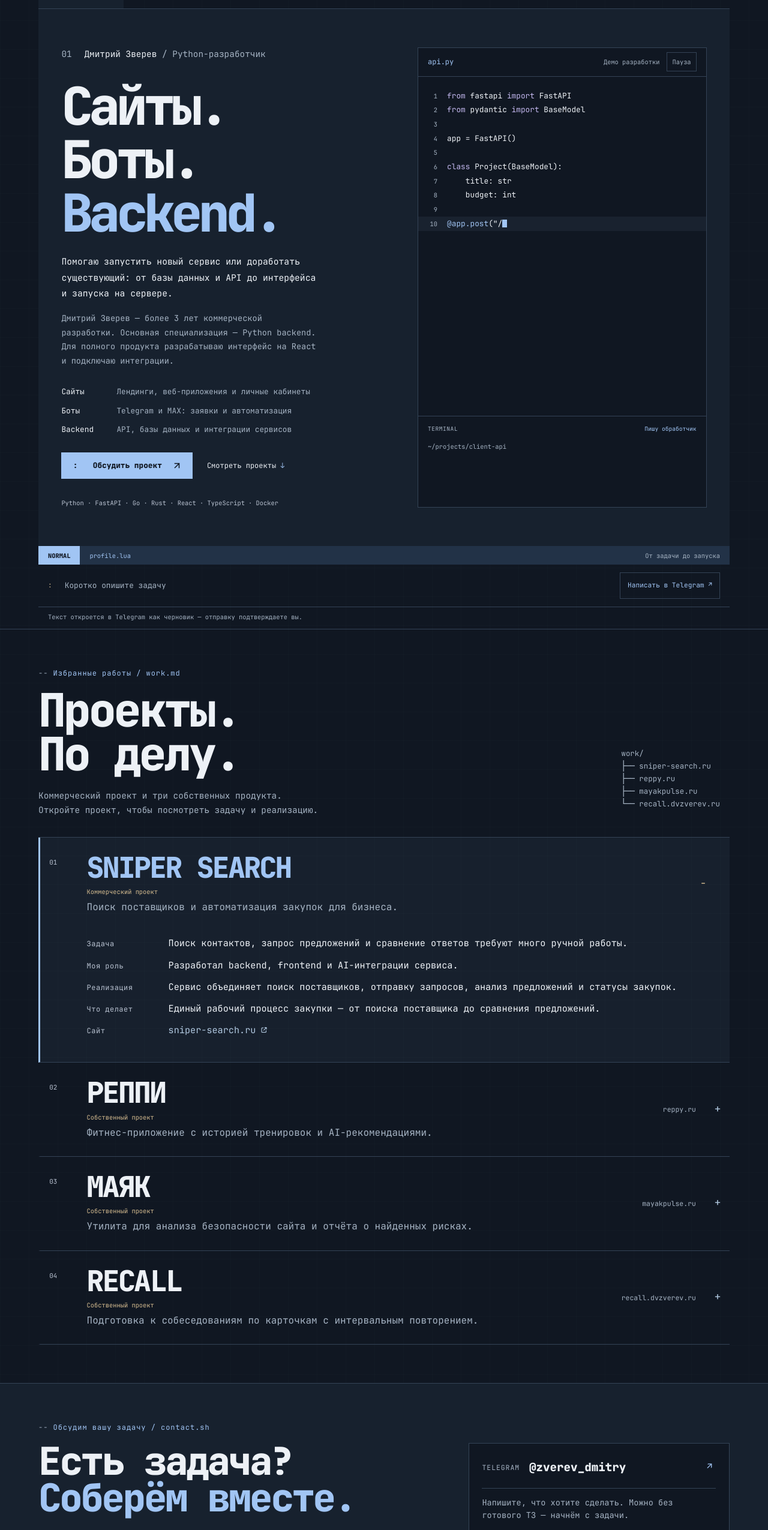
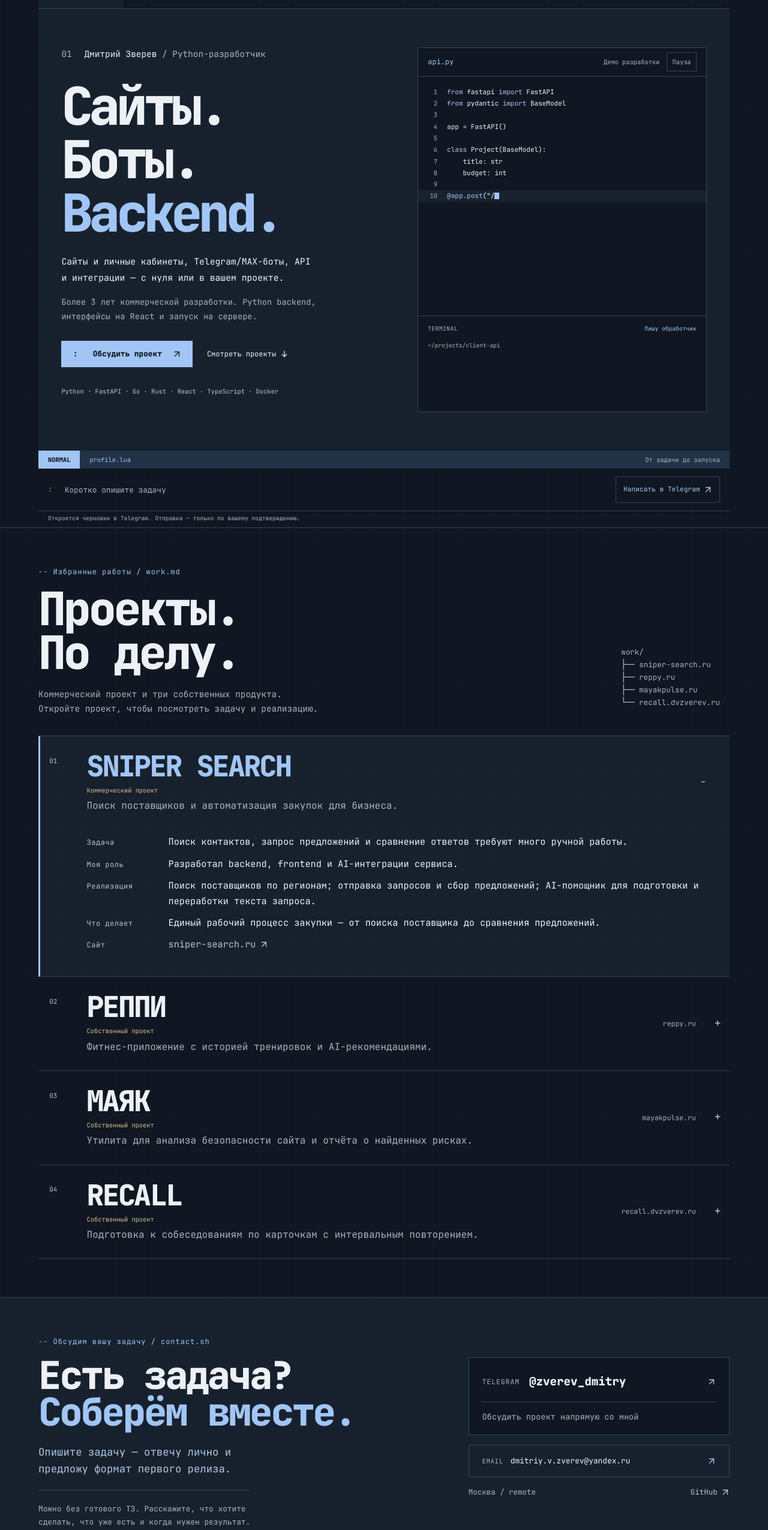
Before and after one commit to dmitriy-zverev/dvzverev, an Astro site: page / in a window 1280 px wide. Shown: the part 110-2660 px from the top of the page at 60% size. Built offline with nearby package versions, Linux system fonts and the light colour scheme; Astro itself is replaced by a stand-in of ours.

Commit message:
Polish contacts, case copy, analytics goals and fixed terminal layout

```diff
--- a/public/metrika.js
+++ b/public/metrika.js
@@ -21,3 +21,15 @@ window.ym(113254290, 'init', {
   accurateTrackBounce: true,
   trackLinks: true,
 });
+
+document.addEventListener('click', function (event) {
+  const link = event.target.closest?.('a[href]');
+  if (!link) return;
+  if (link.href.startsWith('https://t.me/')) window.ym(113254290, 'reachGoal', 'telegram_click');
+  if (link.href.startsWith('mailto:')) window.ym(113254290, 'reachGoal', 'email_click');
+});
+document.addEventListener('submit', function (event) {
+  if (event.target.matches('form[action^="https://t.me/"]')) {
+    window.ym(113254290, 'reachGoal', 'telegram_draft');
+  }
+});
--- a/src/components/hero/CodeTerminal.css
+++ b/src/components/hero/CodeTerminal.css
@@ -3,14 +3,17 @@
   flex-direction: column;
   min-width: 0;
   width: 100%;
-  height: 100%;
-  min-height: 38rem;
+  height: 38rem;
+  min-height: 0;
   background: var(--color-bg);
   border: 1px solid var(--color-line);
   font-family: var(--font-mono);
   overflow: hidden;
+  container-type: inline-size;
 }
 .terminal-title {
+  flex: 0 0 3rem;
+  box-sizing: border-box;
   display: flex;
   align-items: center;
   gap: 0.75rem;
@@ -45,15 +48,14 @@
   border-color: var(--color-accent);
 }
 .terminal-editor {
-  flex: 1;
+  flex: 1 1 0;
   min-height: 0;
-  padding: 1.25rem 0;
-  overflow-x: auto;
-  overflow-y: auto;
+  padding: 1rem 0;
+  overflow: hidden;
 }
 .terminal-code {
   margin: 0;
-  font: 0.8rem/1.85 var(--font-mono);
+  font: min(0.75rem, 2.3cqw)/1.7 var(--font-mono);
   white-space: pre;
 }
 .terminal-line {
@@ -103,6 +105,9 @@
   color: var(--color-muted);
 }
 .terminal-console {
+  flex: 0 0 10rem;
+  box-sizing: border-box;
+  overflow: hidden;
   border-top: 1px solid var(--color-line);
   padding: 0.9rem 1rem;
 }
@@ -120,8 +125,8 @@
   letter-spacing: 0;
 }
 .terminal-logs {
-  min-height: 6rem;
-  font-size: 0.65rem;
+  min-height: 0;
+  font-size: min(0.65rem, 2cqw);
   line-height: 1.75;
   white-space: pre-wrap;
   overflow-wrap: anywhere;
@@ -140,7 +145,7 @@
 }
 @media (max-width: 60rem) {
   .terminal-code {
-    font-size: 0.65rem;
+    font-size: min(0.65rem, 2.3cqw);
   }
   .terminal-title {
     padding-inline: 0.75rem;
--- a/src/components/hero/Hero.astro
+++ b/src/components/hero/Hero.astro
@@ -2,6 +2,7 @@
 import { site } from '../../content/site';
 import styles from './Hero.module.css';
 import { externalLink } from '../../lib/links';
+import Arrow from '../site/Arrow.astro';
 import CodeTerminal from './CodeTerminal.astro';
 ---
 
@@ -21,16 +22,11 @@ import CodeTerminal from './CodeTerminal.astro';
           <span>Боты.</span>
           <span class={styles.accent}>Backend.</span>
         </h1>
-        <p class={styles.description}>Помогаю запустить новый сервис или доработать существующий: от базы данных и API до интерфейса и запуска на сервере.</p>
-        <p class={styles.experience}>Дмитрий Зверев — более 3 лет коммерческой разработки. Основная специализация — Python backend. Для полного продукта разрабатываю интерфейс на React и подключаю интеграции.</p>
-        <ul class={styles.offer} aria-label="С чем могу помочь">
-          <li><span>Сайты</span> Лендинги, веб-приложения и личные кабинеты</li>
-          <li><span>Боты</span> Telegram и MAX: заявки и автоматизация</li>
-          <li><span>Backend</span> API, базы данных и интеграции сервисов</li>
-        </ul>
+        <p class={styles.description}>Сайты и личные кабинеты, Telegram/MAX-боты, API и интеграции — с нуля или в вашем проекте.</p>
+        <p class={styles.experience}>Более 3 лет коммерческой разработки. Python backend, интерфейсы на React и запуск на сервере.</p>
         <div class={styles.actions}>
-          <a class="button button-primary" href={site.telegramUrl} {...externalLink}>Обсудить проект <svg class={styles.ctaArrow} aria-hidden="true" width="14" height="14" viewBox="0 0 16 16" fill="none"><path d="M4 12 12 4M4 4h8v8" stroke="currentColor" stroke-width="1.75" stroke-linecap="square" /></svg></a>
-          <a class={styles.workLink} href="#cases">Смотреть проекты <span aria-hidden="true">↓</span></a>
+          <a class="button button-primary" href={site.telegramUrl} {...externalLink}>Обсудить проект <Arrow /></a>
+          <a class={styles.workLink} href="#cases">Смотреть проекты <Arrow direction="down" /></a>
         </div>
         <p class={styles.stack}>Python · FastAPI · Go · Rust · React · TypeScript · Docker</p>
       </div>
@@ -42,7 +38,7 @@ import CodeTerminal from './CodeTerminal.astro';
     <form class={styles.command} action={site.telegramUrl} method="get" target="_blank" aria-label="Обсудить задачу в Telegram">
       <span class={styles.prompt} aria-hidden="true">:</span>
       <input
-        class={styles.message}
+        class={`${styles.message} ym-disable-keys`}
         type="text"
         name="text"
         aria-label="Описание вашей задачи"
@@ -50,8 +46,8 @@ import CodeTerminal from './CodeTerminal.astro';
         maxlength="4000"
         autocomplete="off"
       />
-      <button class={styles.send} type="submit">Написать в Telegram <span aria-hidden="true">↗</span></button>
+      <button class={styles.send} type="submit">Написать в Telegram <Arrow /></button>
     </form>
-    <p class={styles.draftNote}>Текст откроется в Telegram как черновик — отправку подтверждаете вы.</p>
+    <p class={styles.draftNote}>Откроется черновик в Telegram. Отправка — только по вашему подтверждению.</p>
   </div>
 </section>
--- a/src/components/hero/Hero.module.css
+++ b/src/components/hero/Hero.module.css
@@ -93,6 +93,10 @@
   align-self: center;
 }
 .workLink {
+  display: inline-flex;
+  align-items: center;
+  justify-content: center;
+  gap: 0.4rem;
   font-size: 0.75rem;
   text-decoration: none;
   color: var(--color-text);
@@ -131,8 +135,8 @@
 }
 .draftNote {
   margin: 0;
-  padding: 0.5rem 1rem 0.75rem;
-  font-size: 0.65rem;
+  padding: 0.25rem 1rem 0.5rem;
+  font-size: 0.6rem;
   line-height: 1.6;
   color: var(--color-muted);
 }
@@ -175,6 +179,10 @@
 }
 .message,
 .send {
+  display: inline-flex;
+  align-items: center;
+  justify-content: center;
+  gap: 0.4rem;
   height: 2.75rem;
   box-sizing: border-box;
   line-height: 1.4;
--- a/src/components/hero/code-terminal.ts
+++ b/src/components/hero/code-terminal.ts
@@ -60,6 +60,11 @@ if (terminal) {
     }
     const currentScene = terminalScenes[sceneIndex];
     const progress = Math.min(1, elapsed / step.duration);
+    const lastStep = stepIndex === currentScene.steps.length - 1;
+    const fade = lastStep ? Math.min(1, (step.duration - elapsed) / 400)
+      : stepIndex === 0 ? Math.min(1, elapsed / 400) : 1;
+    code.style.transform = `translateY(${(1 - fade) * 6}px)`;
+    logs.style.transform = `translateY(${(1 - fade) * 6}px)`;
     file.textContent = currentScene.file;
     status.textContent = step.status;
     let source = step.source;
@@ -67,7 +72,7 @@ if (terminal) {
     if (step.mode === 'type') source = source.slice(0, Math.floor(source.length * progress));
     if (step.mode === 'import') {
       const addition = 'from uuid import uuid4\n';
-      source = addition.slice(0, Math.floor(addition.length * progress)) + apiBroken;
+      source = addition.trimEnd().slice(0, Math.floor((addition.length - 1) * progress)) + '\n' + apiBroken;
       activeLine = 0;
     }
     if (step.mode === 'await') {
@@ -100,6 +105,8 @@ if (terminal) {
       timer = window.setTimeout(tick, 16);
     }
     if (motion.matches) {
+      code.style.transform = 'none';
+      logs.style.transform = 'none';
       const final = terminalScenes[0].steps.at(-1)!;
       renderCode(final.source, false);
       file.textContent = 'api.py';
--- a/src/components/sections/Cases.astro
+++ b/src/components/sections/Cases.astro
@@ -2,6 +2,7 @@
 import { cases } from '../../content/cases';
 import styles from './Cases.module.css';
 import { externalLink } from '../../lib/links';
+import Arrow from '../site/Arrow.astro';
 import { formatWorkTree, siteHostname } from '../../lib/siteHost';
 
 const workTree = formatWorkTree(cases);
@@ -53,7 +54,7 @@ const workTree = formatWorkTree(cases);
                 <dt>Сайт</dt>
                 <dd>
                   <a href={item.siteUrl} {...externalLink}>
-                    {siteHostname(item.siteUrl)}<span aria-hidden="true"> </span>
+                    {siteHostname(item.siteUrl)}<Arrow />
                   </a>
                 </dd>
               </div>
--- a/src/components/sections/Cases.module.css
+++ b/src/components/sections/Cases.module.css
@@ -185,6 +185,9 @@
 }
 
 .meta a {
+  display: inline-flex;
+  align-items: center;
+  gap: 0.4rem;
   color: var(--color-steel);
   text-decoration: none;
   transition: color var(--duration-fast) var(--ease-out);
--- a/src/components/sections/Contact.astro
+++ b/src/components/sections/Contact.astro
@@ -2,6 +2,7 @@
 import { site } from '../../content/site';
 import styles from './Contact.module.css';
 import { externalLink } from '../../lib/links';
+import Arrow from '../site/Arrow.astro';
 ---
 
 <section class={`section ${styles.contact}`} id="contact" aria-labelledby="contact-title">
@@ -13,6 +14,7 @@ import { externalLink } from '../../lib/links';
           {site.contactHeadline}<br /><span class={styles.accent}>{site.contactAccent}</span>
         </h2>
         <p class={styles.lede}>{site.contactSubline}</p>
+        <p class={styles.startNote}>Можно без готового ТЗ. Расскажите, что хотите сделать, что уже есть и когда нужен результат.</p>
       </header>
 
       <aside class={styles.aside} aria-label="Контакты">
@@ -20,19 +22,18 @@ import { externalLink } from '../../lib/links';
           <div class={styles.ctaMain}>
             <span class={styles.ctaLabel}>Telegram</span>
             <span class={styles.ctaValue}>@zverev_dmitry</span>
-            <span class={styles.ctaArrow} aria-hidden="true">↗</span>
+            <Arrow />
           </div>
-          <p class={styles.ctaNote}>Напишите, что хотите сделать. Можно без готового ТЗ — начнём с задачи.</p>
+          <p class={styles.ctaNote}>Обсудить проект напрямую со мной</p>
         </a>
+        <a class={styles.email} href={`mailto:${site.email}`}><span>EMAIL</span><span>{site.email}</span><Arrow /></a>
 
         <ul class={styles.facts}>
           <li>Москва / remote</li>
-          <li>{site.footerTagline}</li>
           <li>
-            <a href={site.githubUrl} {...externalLink}>GitHub ↗</a>
+            <a href={site.githubUrl} {...externalLink}>GitHub <Arrow /></a>
           </li>
         </ul>
-        <p class={styles.startNote}>Для начала достаточно описать задачу, что уже готово и желаемый срок. Если есть ссылка или макет — приложите их в чате.</p>
       </aside>
     </div>
     <ol class={styles.steps} aria-label="Как проходит работа">
@@ -40,5 +41,14 @@ import { externalLink } from '../../lib/links';
       <li><strong>Согласуем первый этап</strong><span>Объём, стоимость, сроки и критерии готовности — до начала разработки.</span></li>
       <li><strong>Разрабатываем и запускаем</strong><span>Показываю результат по ходу работы. Поддержку и следующие этапы обсуждаем отдельно.</span></li>
     </ol>
+    <details class={styles.terms}>
+      <summary><span>Условия работы</span><span class={styles.termsHint}>Оценка · оплата · код · поддержка</span><span class={styles.termsToggle} aria-hidden="true"></span></summary>
+      <dl>
+        <div><dt>Оценка</dt><dd>После обсуждения задачи фиксируем объём, стоимость, сроки и критерии приёмки в договорённостях по проекту.</dd></div>
+        <div><dt>Оплата</dt><dd>По этапам: аванс перед началом этапа, остаток после его приёмки. Размер аванса согласуем до старта.</dd></div>
+        <div><dt>Передача</dt><dd>Исходный код и инструкция по запуску — после оплаты согласованного объёма. Права на результат и сторонние лицензии фиксируем отдельно.</dd></div>
+        <div><dt>После запуска</dt><dd>Период исправления ошибок согласуем до начала работ. Новые функции, сопровождение и расходы на сервер или AI-сервисы — отдельно.</dd></div>
+      </dl>
+    </details>
   </div>
 </section>
--- a/src/components/sections/Contact.module.css
+++ b/src/components/sections/Contact.module.css
@@ -2,6 +2,17 @@
   border-top: 1px solid var(--color-line);
   background: var(--color-panel);
 }
+.terms { margin-top: 2rem; border: 1px solid var(--color-line); background: var(--color-bg); font-size: 0.85rem; line-height: 1.7; }
+.terms summary { display: flex; align-items: center; gap: 1rem; padding: 1.25rem 1.5rem; cursor: pointer; color: var(--color-text); list-style: none; }
+.terms summary::-webkit-details-marker { display: none; }
+.termsHint { margin-left: auto; color: var(--color-muted); font-size: 0.7rem; }
+.termsToggle::before { content: '+'; color: var(--color-accent); font-size: 1.1rem; }
+.terms[open] .termsToggle::before { content: '−'; }
+.terms summary:hover { background: var(--color-panel); }
+.terms dl { display: grid; grid-template-columns: 1fr 1fr; gap: 1.5rem 2rem; margin: 0; padding: 1.5rem; border-top: 1px solid var(--color-line); }
+.terms dt { color: var(--color-accent); }
+.terms dd { margin: 0; color: var(--color-muted); max-width: 80ch; }
+.facts a { overflow-wrap: anywhere; }
 
 .layout {
   display: grid;
@@ -37,6 +48,11 @@
   display: grid;
   gap: 1rem;
 }
+.email { display: grid; grid-template-columns: auto minmax(0,1fr) auto; gap: 0.75rem; align-items: center; padding: 1rem 1.35rem; border: 1px solid var(--color-line); text-decoration: none; font-size: 0.8rem; }
+.email span:first-child { font-size: 0.65rem; color: var(--color-muted); letter-spacing: 0.08em; }
+.email span:nth-child(2) { overflow-wrap: anywhere; }
+.emailArrow { display: block; align-self: center; justify-self: center; color: var(--color-accent); }
+.email:hover { border-color: var(--color-accent); }
 .steps {
   display: grid;
   grid-template-columns: repeat(3, minmax(0, 1fr));
@@ -99,6 +115,8 @@
   gap: 0.85rem 1rem;
   min-height: 2.5rem;
 }
+.ctaMain :global(.link-arrow), .email :global(.link-arrow) { display: block; align-self: center; justify-self: center; color: var(--color-accent); }
+.facts a { display: inline-flex; align-items: center; gap: 0.4rem; }
 
 .ctaLabel {
   font-size: 0.72rem;
@@ -141,7 +159,8 @@
 }
 
 .facts {
-  display: grid;
+  display: flex;
+  justify-content: space-between;
   gap: 0.5rem;
   margin: 0;
   padding: 0;
@@ -152,11 +171,12 @@
 }
 .startNote {
   margin: 0;
-  padding-top: 1rem;
+  padding-top: 1.25rem;
   border-top: 1px solid var(--color-line);
   font-size: 0.8rem;
   line-height: 1.7;
   color: var(--color-muted);
+  max-width: 46ch;
 }
 
 .facts a {
@@ -171,6 +191,10 @@
 }
 
 @media (max-width: 52rem) {
+  .termsHint { display: none; }
+  .termsToggle { margin-left: auto; }
+  .terms dl { grid-template-columns: 1fr; }
+  .email { padding-inline: 1rem; font-size: 0.72rem; }
   .layout {
     grid-template-columns: 1fr;
     gap: clamp(1.75rem, 5vw, 2.5rem);
--- /dev/null
+++ b/src/components/site/Arrow.astro
@@ -0,0 +1,5 @@
+---
+interface Props { direction?: 'up-right' | 'down'; }
+const { direction = 'up-right' } = Astro.props;
+---
+<svg class="link-arrow" aria-hidden="true" width="14" height="14" viewBox="0 0 16 16" fill="none"><path d={direction === 'down' ? 'M8 3v10M4 9l4 4 4-4' : 'M4 12 12 4M4 4h8v8'} stroke="currentColor" stroke-width="1.5" stroke-linecap="square" /></svg>
--- a/src/components/site/Header.astro
+++ b/src/components/site/Header.astro
@@ -2,6 +2,7 @@
 import { site } from '../../content/site';
 import styles from './Header.module.css';
 import { externalLink } from '../../lib/links';
+import Arrow from './Arrow.astro';
 ---
 
 <header class={styles.header}>
@@ -19,7 +20,7 @@ import { externalLink } from '../../lib/links';
         <a href="#contact">Контакт</a>
       </nav>
       <a class={styles.telegram} href={site.telegramUrl} {...externalLink}>
-        <span aria-hidden="true"></span> telegram<span aria-hidden="true"></span>
+        <span aria-hidden="true"></span> telegram<Arrow />
       </a>
     </div>
   </div>
--- a/src/components/site/Header.module.css
+++ b/src/components/site/Header.module.css
@@ -79,6 +79,7 @@
 }
 
 .telegram {
+  gap: 0.4rem;
   justify-self: end;
   display: inline-flex;
   align-items: center;
@@ -159,6 +160,7 @@
 }
 
 @media (max-width: 35rem) {
+  .telegram :global(.link-arrow) { display: none; }
   .brand {
     font-size: 0.75rem;
   }
--- a/src/content/cases.ts
+++ b/src/content/cases.ts
@@ -7,7 +7,7 @@ export const cases: CaseStudy[] = [
     headline: 'Поиск поставщиков и автоматизация закупок для бизнеса.',
     problem: 'Поиск контактов, запрос предложений и сравнение ответов требуют много ручной работы.',
     solution:
-      'Сервис объединяет поиск поставщиков, отправку запросов, анализ предложений и статусы закупок.',
+      'Поиск поставщиков по регионам; отправка запросов и сбор предложений; AI-помощник для подготовки и переработки текста запроса.',
     role: 'Разработал backend, frontend и AI-интеграции сервиса.',
     result: 'Единый рабочий процесс закупки — от поиска поставщика до сравнения предложений.',
     surfaceRoute: 'поиск поставщиков → запрос предложений',
--- a/src/content/site.ts
+++ b/src/content/site.ts
@@ -4,6 +4,7 @@ export const site: SiteContent = {
   canonicalBase: 'https://www.dvzverev.ru',
   telegramUrl: 'https://t.me/zverev_dmitry',
   githubUrl: 'https://github.com/dmitriy-zverev',
+  email: 'dmitriy.v.zverev@yandex.ru',
   headerBrand: 'dmitriy-zverev',
   headerRole: 'PYTHON / PRODUCT ENGINEER',
   fullName: 'Дмитрий Зверев',
--- a/src/styles/global.css
+++ b/src/styles/global.css
@@ -138,6 +138,13 @@ a {
     border-color var(--duration-fast) var(--ease-out),
     box-shadow var(--duration-fast) var(--ease-out);
 }
+.link-arrow {
+  display: inline-block;
+  width: 0.875rem;
+  height: 0.875rem;
+  flex: 0 0 auto;
+  vertical-align: -0.1em;
+}
 
 .button::before {
   content: ':\00a0';
```
